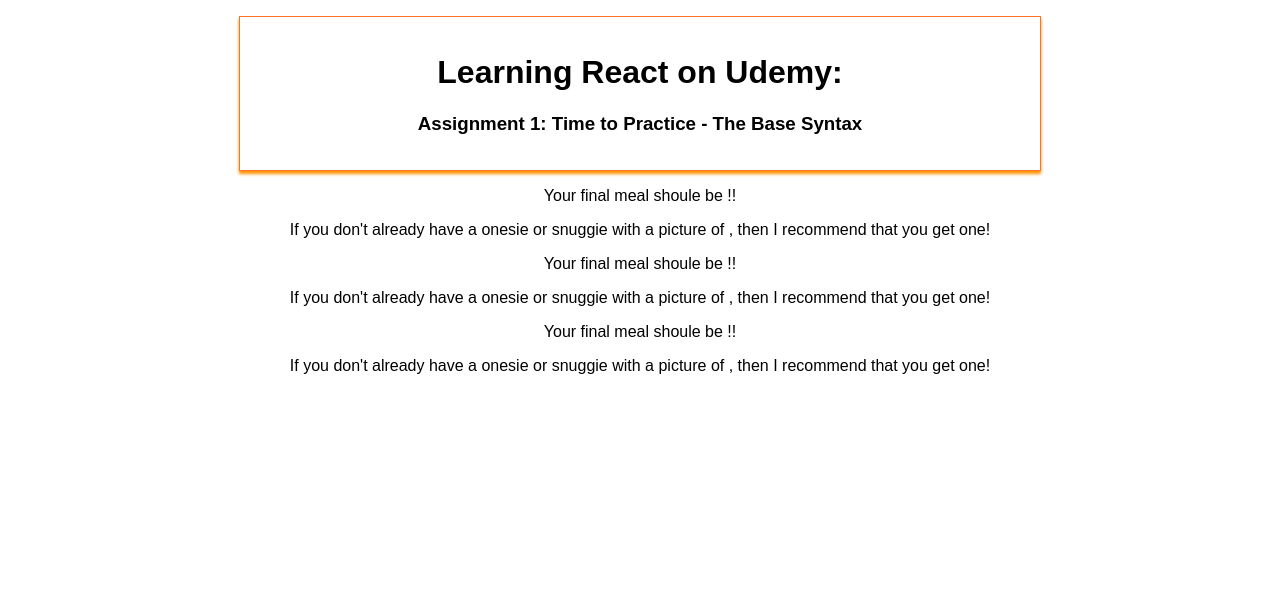
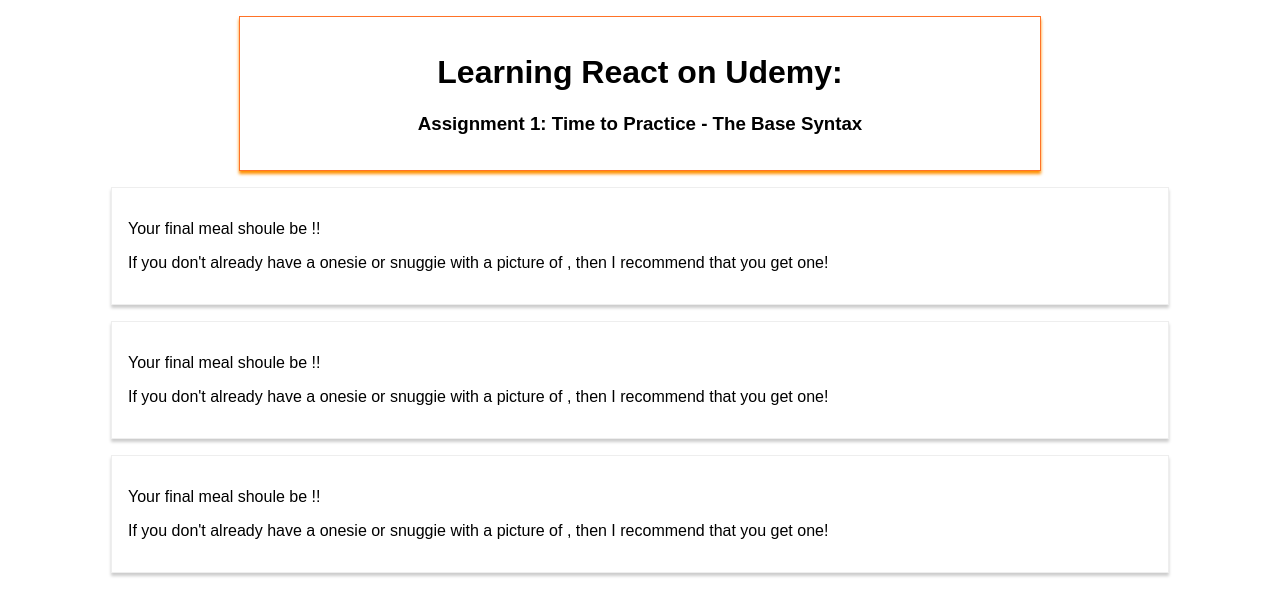
Before and after one commit to tyslas/assign1-practice-base-syntax, a React (Create React App) app: page / in a window 1280 px wide. Shown: the top 616 px of the page. Built offline with nearby package versions, Linux system fonts and the light colour scheme.

Commit message:
minor styling added

```diff
--- a/src/App.css
+++ b/src/App.css
@@ -9,3 +9,12 @@
   padding: 16px;
   text-align: center;
 }
+
+.userOutput {
+  width: 80%;
+  margin: 16px auto;
+  border:1px solid #eee;
+  box-shadow: 0 3px 3px #ccc;
+  padding: 16px;
+  text-align: left;
+}
--- a/src/userInOut/UserOutput.js
+++ b/src/userInOut/UserOutput.js
@@ -2,7 +2,7 @@
 
 const userOutput = (props) => {
   return (
-    <div>
+    <div className="userOutput">
       <p>Your final meal shoule be {props.food}!!</p>
       <p>If you don't already have a onesie or snuggie with a picture of {props.food}, then I recommend that you get one!</p>
     </div>
```
